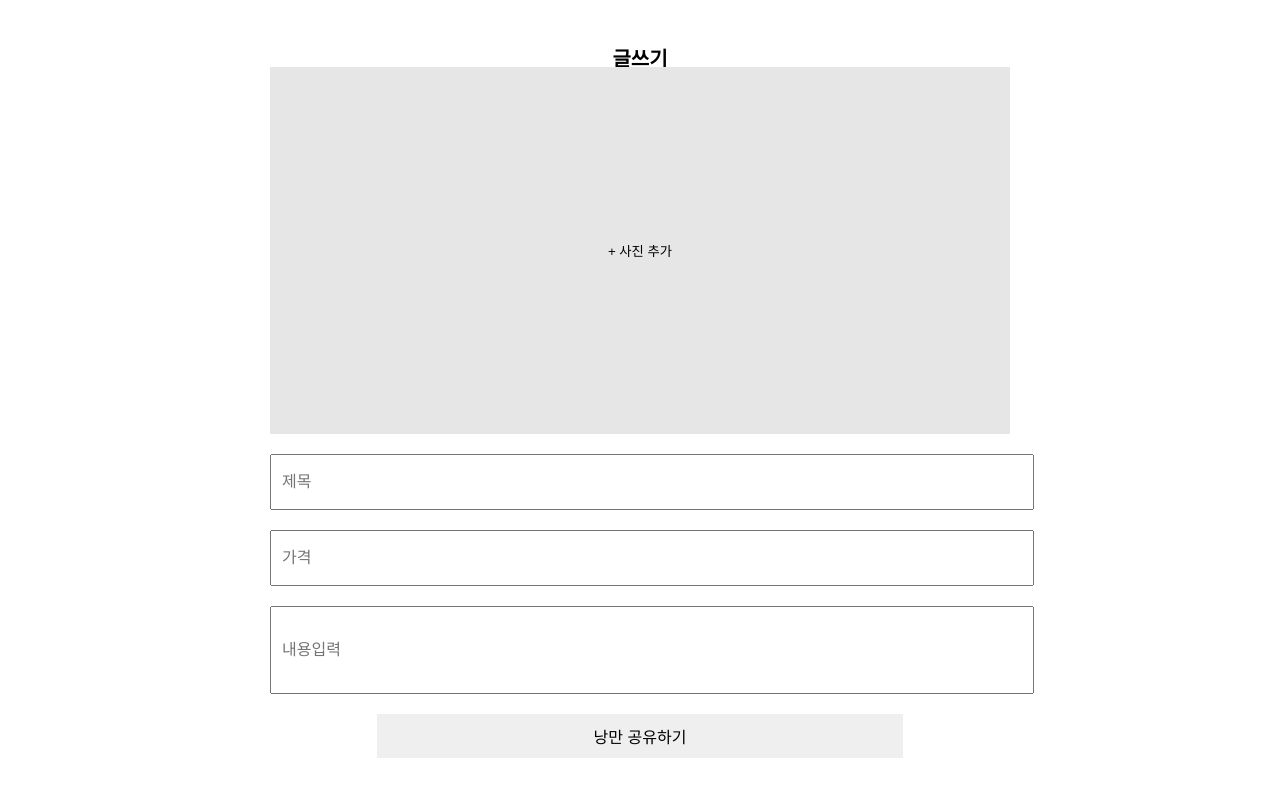
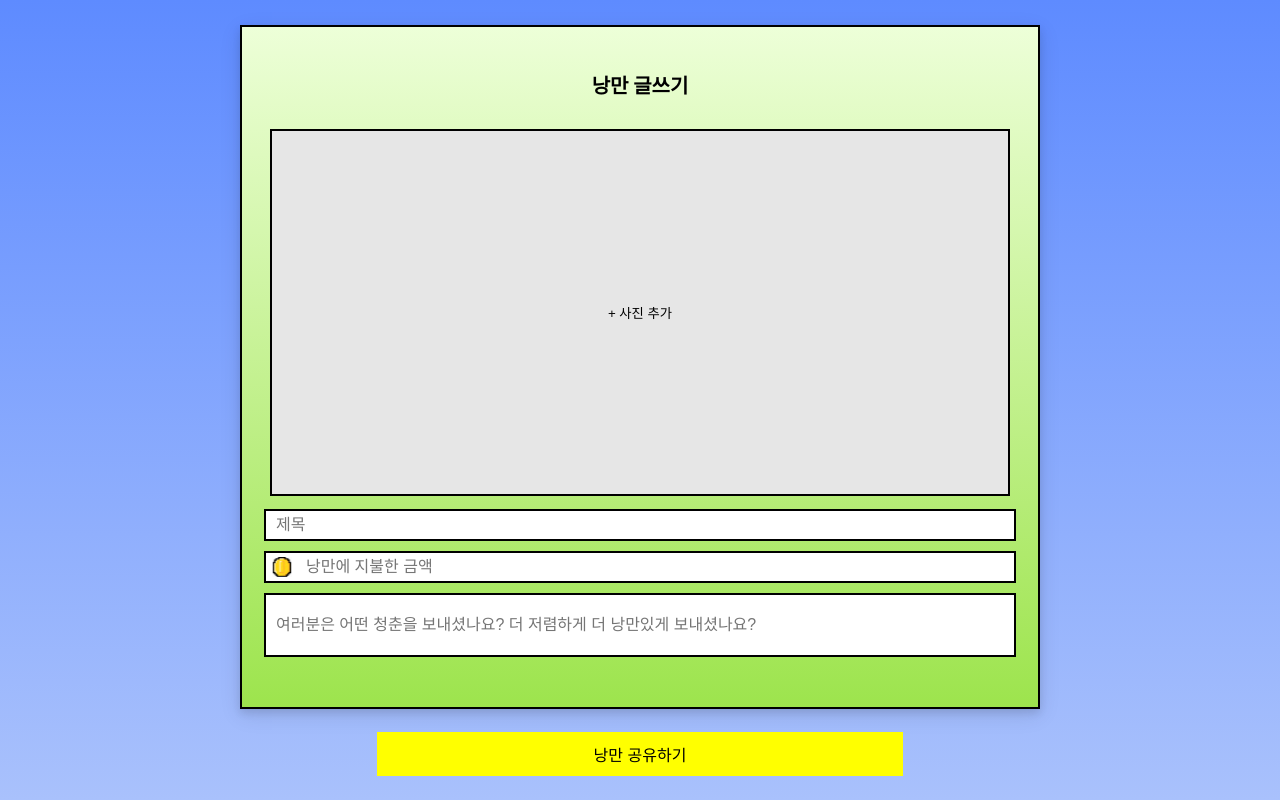
Before and after one commit to ROWELLI/Meojeori_Front, a React (Create React App) app in the folder meojeori/: page /WritingPage in a window 1280 px wide. Built offline with nearby package versions, Linux system fonts and the light colour scheme.

Commit message:
성빈 : 글쓰기 페이지 수정

```diff
--- a/meojeori/src/Pages/WritingPage/WritingPage.js
+++ b/meojeori/src/Pages/WritingPage/WritingPage.js
@@ -1,5 +1,6 @@
 import React, { useRef, useState } from "react";
 import styled from "styled-components";
+import Coin from "../../Assets/Coin.svg";
 
 const WritingPage = () => {
   const input = useRef(null);
@@ -31,10 +32,9 @@ const WritingPage = () => {
 
   return (
     <Container>
+      <InnerContainer>
         <Write>
-        <div>
-          글쓰기
-        </div>
+          <div>낭만 글쓰기</div>
         </Write>
         <EditPic>
           <button type="button" onClick={onClickimg}>
@@ -50,11 +50,15 @@ const WritingPage = () => {
           <Title type="text" placeholder="제목" value={title} onChange={(e) => setTitle(e.target.value)} />
         </TitleArea>
         <PriceArea>
-        <Price type="text" placeholder="가격" value={price} onChange={(e) => setPrice(e.target.value)} />
+          <PriceContainer>
+            <CoinIcon src={Coin} alt="Coin" />
+            <Price type="text" placeholder="낭만에 지불한 금액" value={price} onChange={(e) => setPrice(e.target.value)} />
+          </PriceContainer>
         </PriceArea>
         <ContentArea>
-        <Content type="text" placeholder="내용입력" value={content} onChange={(e) => setContent(e.target.value)} />
+          <Content type="text" placeholder="여러분은 어떤 청춘을 보내셨나요? 더 저렴하게 더 낭만있게 보내셨나요?" value={content} onChange={(e) => setContent(e.target.value)} />
         </ContentArea>
+      </InnerContainer>
       <WritingButton onClick={handleContent}>낭만 공유하기</WritingButton>
     </Container>
   );
@@ -69,22 +73,42 @@ const Container = styled.div`
   align-items: center;
   justify-content: center;
   text-align: center;
+  width: 100vw;
+  height: 100vh;
+  background: linear-gradient(to bottom, #5E8BFF, #A9C1FC); /* 전체 페이지 배경색 */
+`;
+
+const InnerContainer = styled.div`
+  display: flex;
+  flex-direction: column;
+  align-items: center;
+  justify-content: center;
+  text-align: center;
+  width: 800px;
+  background: linear-gradient(to bottom, #EDFFD8, #9DE44D); /* 그라데이션 배경 */
+  border: 2px solid black; /* 검은색 테두리 */
+  box-shadow: 0px 4px 8px rgba(0, 0, 0, 0.1), 0px 6px 20px rgba(0, 0, 0, 0.1); /* 그림자 효과 */
+  padding: 20px;
+  margin-bottom: 23px; /* 버튼과의 간격을 위해 추가 */
+  box-sizing: border-box; /* 박스 사이징 설정 */
 `;
 
 const Write = styled.div`
-  height: 24px;
-  width: 56px;
+  height: 36px;
+  width: 110px;
   font-size: 20px;
+  margin: 23px 0; /* 위아래 마진 23px */
 `;
 
 const EditPic = styled.div`
-  margin-bottom: 20px;
+  margin-bottom: 13px;
   button {
     background: #E6E6E6;
     cursor: pointer;
     width: 740px;
     height: 367px;
-    border: none;
+    border: 2px solid black; /* 검은색 테두리 */
+    box-sizing: border-box; /* 박스 사이징 설정 */
   }
   img {
     max-width: 200px;
@@ -93,39 +117,68 @@ const EditPic = styled.div`
 `;
 
 const TitleArea = styled.div`
-  margin-bottom: 20px;
-  width: 740px;
+  margin-bottom: 10px;
+  width: 100%;
+  padding: 0;
+  box-sizing: border-box; /* 박스 사이징 설정 */
 `;
 
 const Title = styled.input`
-  width: 740px;
+  width: calc(100% - 4px); /* 패딩과 충돌 방지를 위한 너비 조정 */
   height: 32px;
   padding: 10px;
   font-size: 16px;
+  border: 2px solid black; /* 검은색 테두리 */
+  background-color: white; /* 배경색 흰색 */
+  box-sizing: border-box; /* 박스 사이징 설정 */
 `;
 
 const PriceArea = styled.div`
-  margin-bottom: 20px;
-  width: 740px;
+  margin-bottom: 10px;
+  width: 100%;
+  padding: 0;
+  box-sizing: border-box; /* 박스 사이징 설정 */
+`;
+
+const PriceContainer = styled.div`
+  position: relative;
+  width: 100%;
+`;
+
+const CoinIcon = styled.img`
+  position: absolute;
+  left: 10px;
+  top: 50%;
+  transform: translateY(-50%);
+  width: 20px;
+  height: 20px;
 `;
 
 const Price = styled.input`
-  width: 740px;
+  width: calc(100% - 4px);
   height: 32px;
-  padding: 10px;
+  padding: 10px 10px 10px 40px; /* 왼쪽 패딩을 아이콘 공간 확보 위해 조정 */
   font-size: 16px;
+  border: 2px solid black; /* 검은색 테두리 */
+  background-color: white; /* 배경색 흰색 */
+  box-sizing: border-box; /* 박스 사이징 설정 */
 `;
 
 const ContentArea = styled.div`
-  margin-bottom: 20px;
-  width: 740px;
+  margin-bottom: 30px;
+  width: 100%;
+  padding: 0;
+  box-sizing: border-box; /* 박스 사이징 설정 */
 `;
 
 const Content = styled.input`
-  width: 740px;
+  width: calc(100% - 4px); /* 패딩과 충돌 방지를 위한 너비 조정 */
   height: 64px;
   padding: 10px;
   font-size: 16px;
+  border: 2px solid black; /* 검은색 테두리 */
+  background-color: white; /* 배경색 흰색 */
+  box-sizing: border-box; /* 박스 사이징 설정 */
 `;
 
 const WritingButton = styled.button`
@@ -133,5 +186,6 @@ const WritingButton = styled.button`
   font-size: 16px;
   cursor: pointer;
   width: 526px;
-  border: none;
+  background-color: #FFFF00; /* 버튼 색상 변경 */
+  border: none; /* 테두리 제거 */
 `;
```
Also changed, not shown: meojeori/src/Assets/Coin.svg (added). Lines whose indentation alone changed are shown as unchanged.
